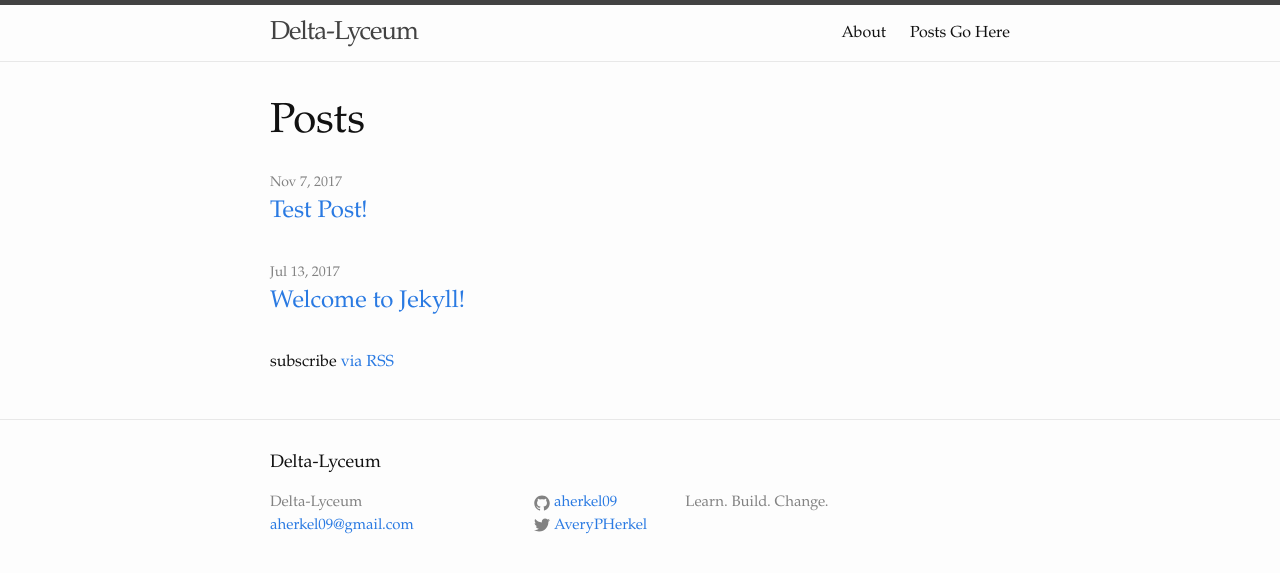
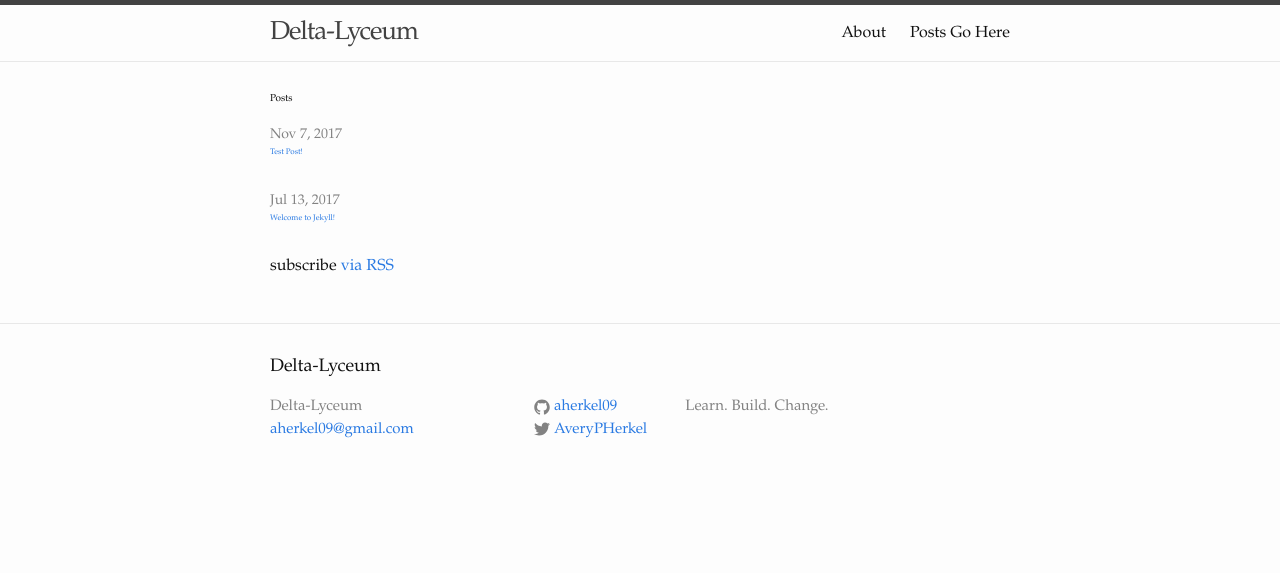
Before and after one commit to DeltaLyceum/aherkel09.github.io, a Jekyll site: the page built from index.html, in a window 1280 px wide. Shown: the top 573 px of the page. Built offline with Jekyll 4.4.1, drawn with Linux system fonts in a browser that asks for light colours.

Commit message:
Update _layout.scss

```diff
--- a/_sass/_layout.scss
+++ b/_sass/_layout.scss
@@ -172,7 +172,7 @@
 }
 
 .page-heading {
-    font-size: 42px;
+    font-size: 10px;
 }
 
 .post-list {
@@ -191,7 +191,7 @@
 
 .post-link {
     display: block;
-    font-size: 24px;
+    font-size: 8px;
 }
 
 
```
